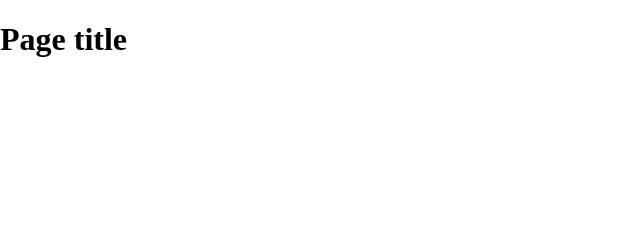
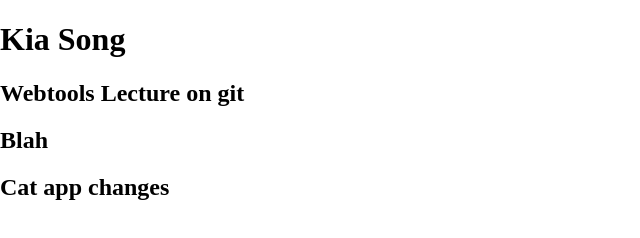
Before and after one commit to KiaSong/GitHub, a plain HTML site: page gitlecture/index.html in a window 1280 px wide. Shown: the whole page, without its empty margins (0-640 px from the left). Drawn offline with nearby package versions, Linux system fonts and the light colour scheme.

Commit message:
Commit on Cat App

```diff
--- a/gitlecture/index.html
+++ b/gitlecture/index.html
@@ -14,7 +14,10 @@
     </head>
     <body>
     <header>
-	<h1>Page title</h1>
+	<h1>Kia Song</h1>
+    <h2>Webtools Lecture on git</h2>
+    <h2>Blah</h2>
+    <h2>Cat app changes</h2>
     </header>
     <nav id="pageNav">
     </nav>
```
